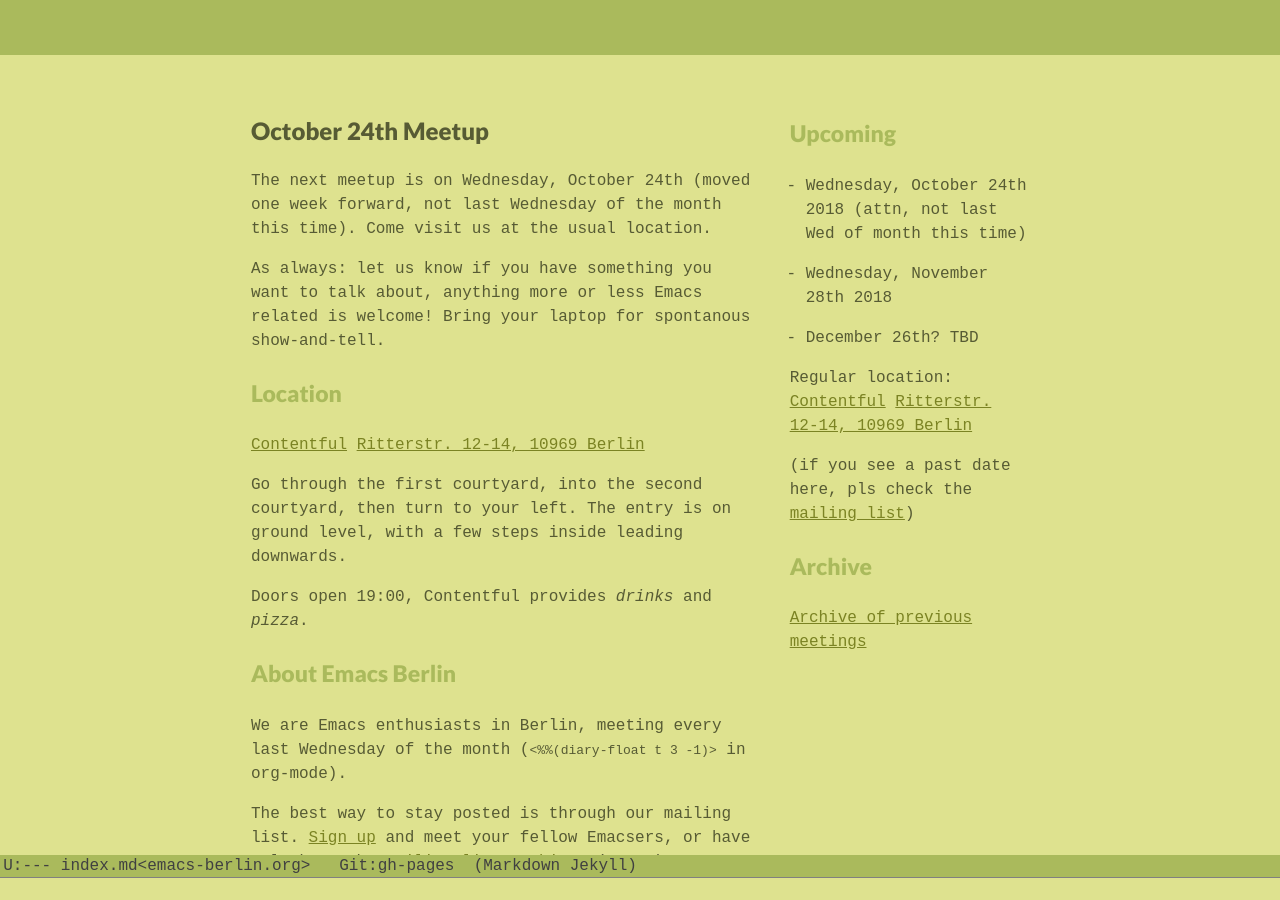
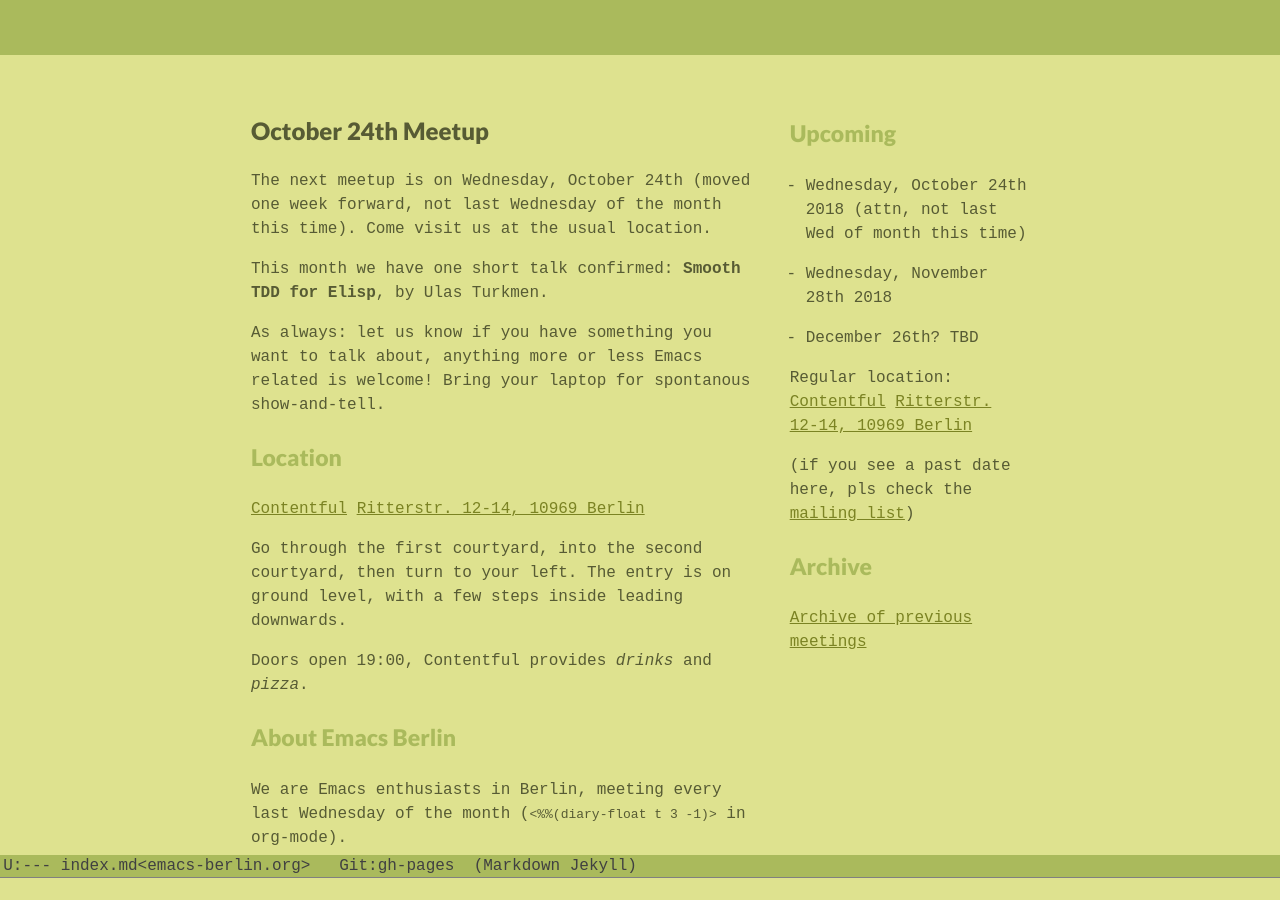
Before and after one commit to emacs-berlin/emacs-berlin.org, a Jekyll site: the page built from index.md, in a window 1280 px wide and 900 px high, scrolled down 354 px. Built offline with Jekyll 4.4.1, drawn with Linux system fonts in a browser that asks for light colours.

Commit message:
Add information about Ulas' talk

```diff
--- a/index.md
+++ b/index.md
@@ -18,6 +18,9 @@ layout: default
 The next meetup is on Wednesday, October 24th (moved one week forward,
 not last Wednesday of the month this time). Come visit us at the usual
 location.
+
+This month we have one short talk confirmed: **Smooth TDD for Elisp**,
+by Ulas Turkmen.
 
 As always: let us know if you have something you want to talk about,
 anything more or less Emacs related is welcome! Bring your laptop for
```
